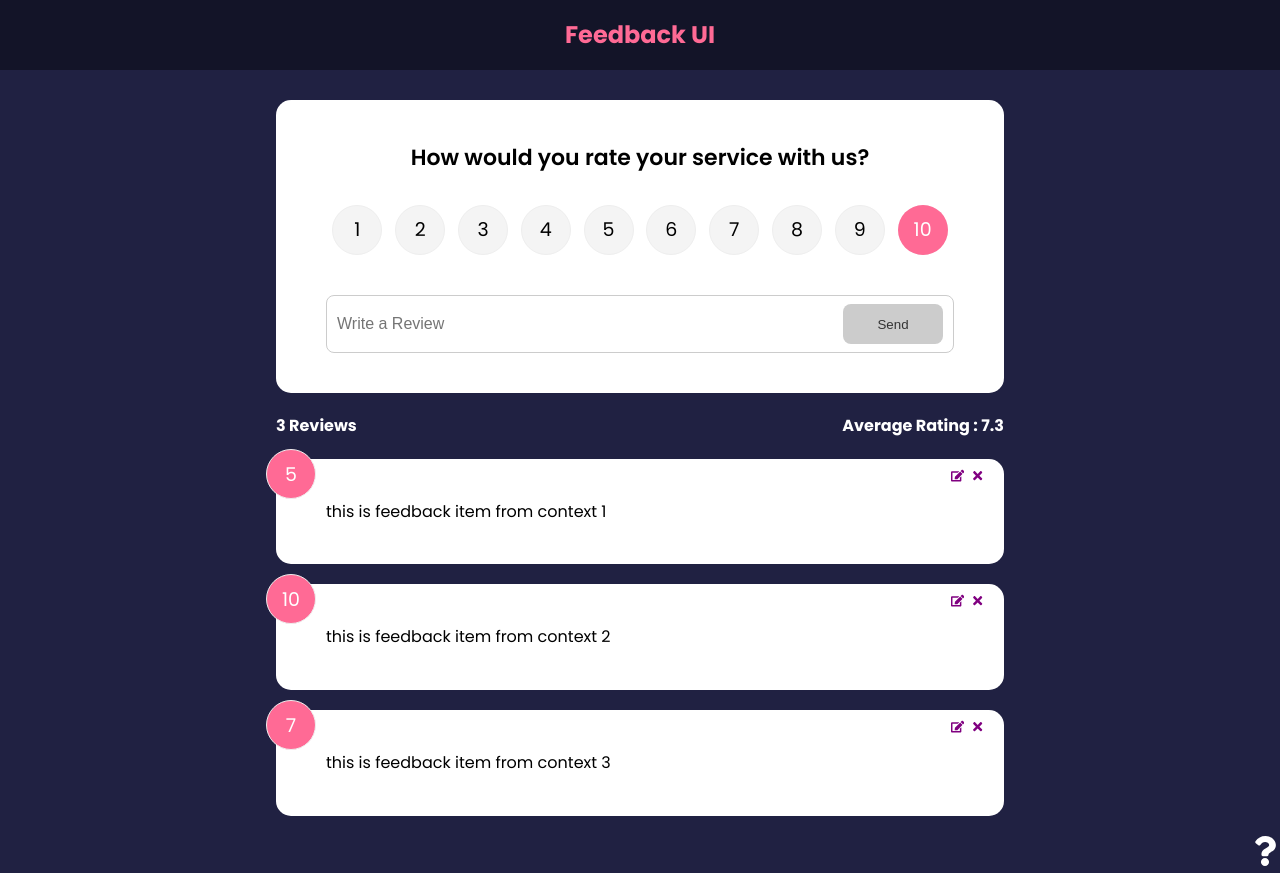
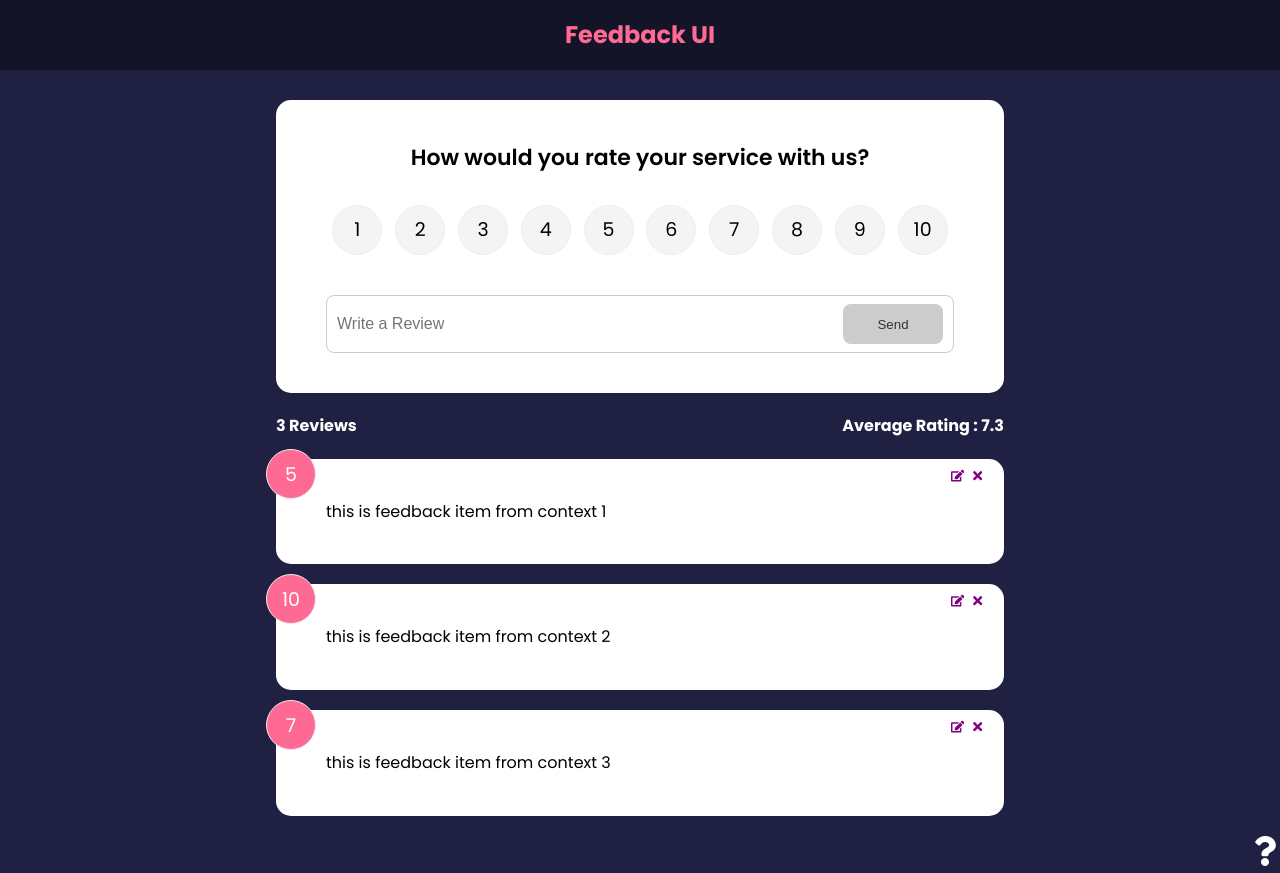
Before and after one commit to madegilangaditya/feedback-app, a React (Create React App) app: page / in a window 1280 px wide. Built offline with nearby package versions, Linux system fonts and the light colour scheme.

Commit message:
finish section 34 add side effect after state using useEffect

```diff
--- a/src/components/FeedbackForm.jsx
+++ b/src/components/FeedbackForm.jsx
@@ -1,7 +1,7 @@
 // Section 19
 import React from 'react'
 import Card from './shared/Card'
-import {useState, useContext} from 'react'
+import {useState, useContext, useEffect} from 'react'
 
 // Section 20
 import Button from './shared/Button'
@@ -24,7 +24,16 @@
     const [message, setMessage] = useState('')
 
     // Section 32
-    const {addFeedback} = useContext(FeedbackContext)
+    const {addFeedback, feedbackEdit} = useContext(FeedbackContext)
+
+    // Section 33
+    useEffect(() => {
+        if(feedbackEdit.edit === true){
+            setBtnDisabled(false)
+            setText(feedbackEdit.item.text)
+            setRating(feedbackEdit.item.rating)
+        }
+    }, [feedbackEdit])
 
     const handleTextChange = (e) =>{
         if(text === ''){
--- a/src/components/RatingSelect.jsx
+++ b/src/components/RatingSelect.jsx
@@ -1,8 +1,17 @@
-import React from 'react'
-import {useState} from 'react'
+import React, { useContext } from 'react'
+import {useState, useEffect} from 'react'
+
+// Section 34
+import FeedbackContext from '../context/FeedbackContext'
 
 function RatingSelect({select}) {
     const [selected, setSelected] = useState(10)
+
+    const {feedbackEdit} = useContext(FeedbackContext)
+
+    useEffect(() => {
+      setSelected(feedbackEdit.item.rating)
+    }, [feedbackEdit])
 
     const handleChange = (e) =>{
         setSelected(+e.currentTarget.value)
--- a/src/context/FeedbackContext.js
+++ b/src/context/FeedbackContext.js
@@ -56,6 +56,7 @@
         deleteFeedback,
         addFeedback,
         editFeedback,
+        feedbackEdit,
     }}>
         {children}
     </FeedbackContext.Provider>
```
